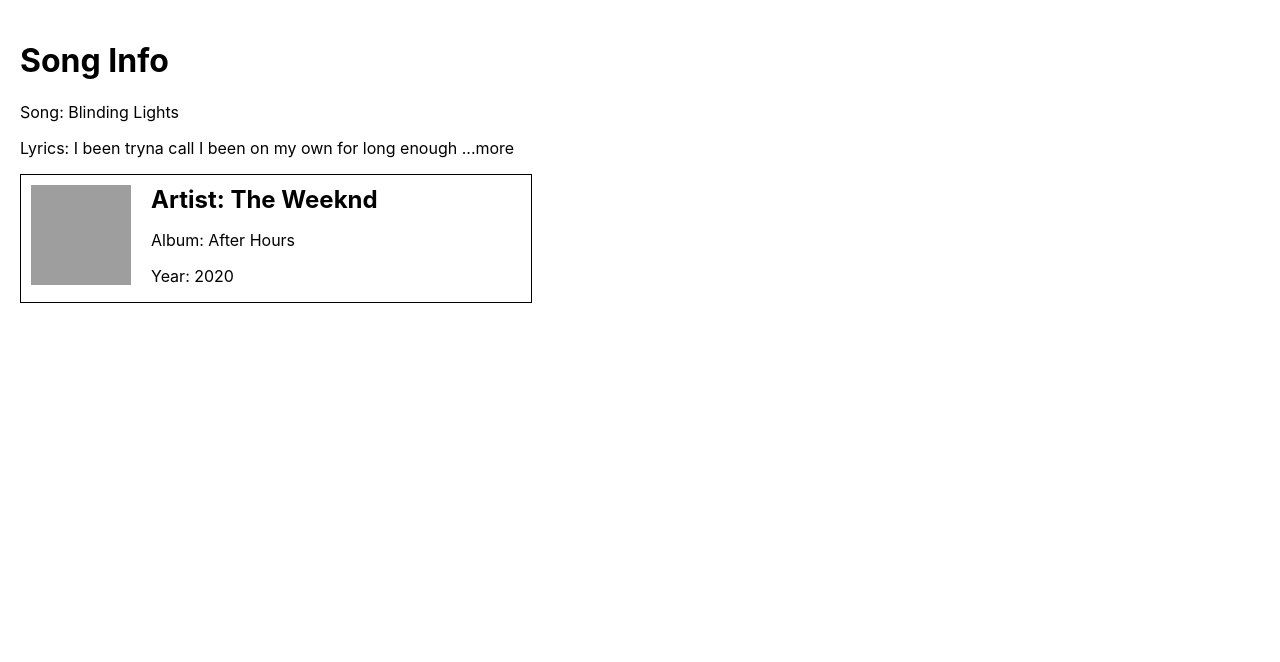
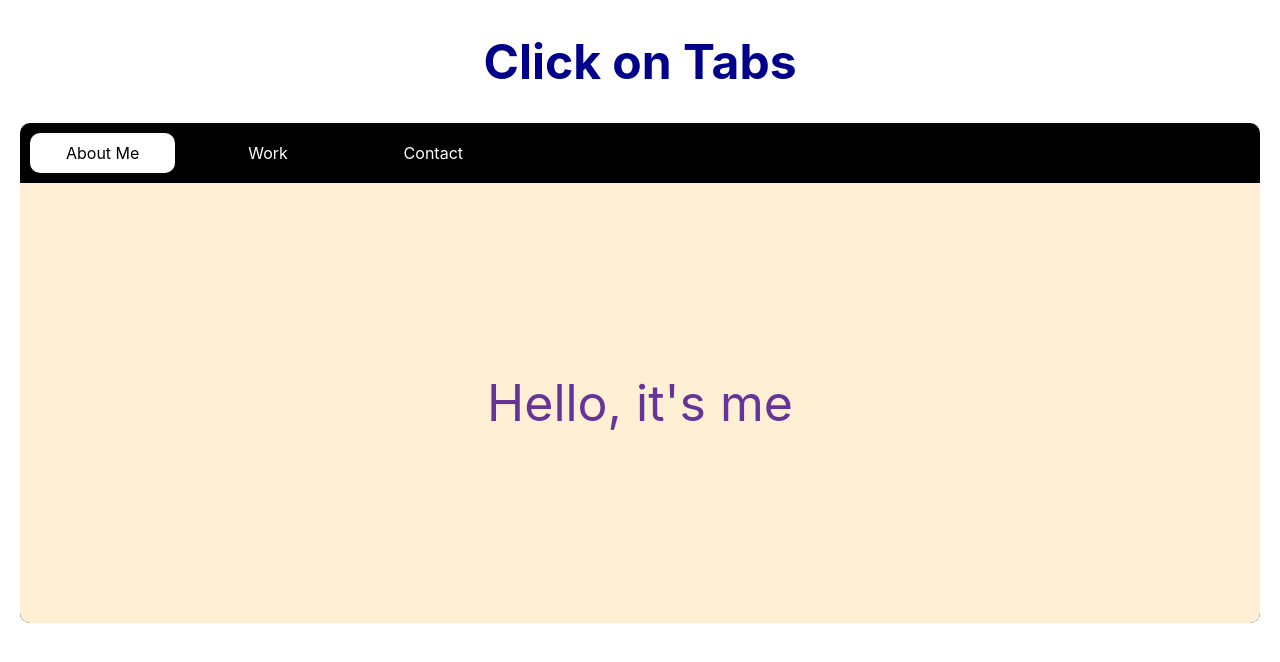
Before and after one commit to sandeepap11/react-training, a React (Create React App) app: page / in a window 1280 px wide. Shown: the top 662 px of the page. Built offline with nearby package versions, Linux system fonts and the light colour scheme; grey boxes are pictures that could not be loaded.

Commit message:
styling components

```diff
--- a/package.json
+++ b/package.json
@@ -6,9 +6,11 @@
     "@testing-library/jest-dom": "^4.2.4",
     "@testing-library/react": "^9.3.2",
     "@testing-library/user-event": "^7.1.2",
+    "node-sass": "^4.14.1",
     "react": "^16.13.1",
     "react-dom": "^16.13.1",
-    "react-scripts": "3.4.1"
+    "react-scripts": "3.4.1",
+    "styled-components": "^5.1.1"
   },
   "scripts": {
     "start": "react-scripts start",
--- a/src/App.js
+++ b/src/App.js
@@ -1,14 +1,13 @@
 import React from "react";
-import "./App.css";
-import SongInfo from "./components/SongInfo";
-import AlbumInfo from "./components/AlbumInfo";
+import "./styles/CSSStyles.css";
+import TabsList from "./components/TabsList";
 
 class App extends React.Component {
   render() {
     return (
       <div className="App">
-        <SongInfo />
-        <AlbumInfo />
+        <h1 className="app-header">Click on Tabs</h1>
+        <TabsList />
       </div>
     );
   }
--- a/src/components/AlbumInfo.js
+++ /dev/null
@@ -1,20 +0,0 @@
-import React, { Component } from "react";
-import { SONG_DATA } from "../utils/Data";
-
-class AlbumInfo extends Component {
-  render() {
-    const { artist, album, year, albumCover } = SONG_DATA;
-    return (
-      <div className="App-album">
-        <img src={albumCover} />
-        <div>
-          <h2>Artist: {artist}</h2>
-          <p>Album: {album}</p>
-          <p>Year: {year}</p>
-        </div>
-      </div>
-    );
-  }
-}
-
-export default AlbumInfo;
--- a/src/components/SongInfo.js
+++ /dev/null
@@ -1,17 +0,0 @@
-import React, { Component } from "react";
-import { SONG_DATA } from "../utils/Data";
-
-class SongInfo extends Component {
-  render() {
-    const { songName, lyrics } = SONG_DATA;
-    return (
-      <>
-        <h1>Song Info</h1>
-        <div className="App-song">Song: {songName}</div>
-        <p className="App-lyrics">Lyrics: {lyrics}</p>
-      </>
-    );
-  }
-}
-
-export default SongInfo;
--- /dev/null
+++ b/src/components/Tab.js
@@ -0,0 +1,20 @@
+import React, { Component } from "react";
+
+class Tab extends Component {
+  render() {
+    const { tab, isSelected } = this.props;
+    return (
+      <li
+        style={{
+          backgroundColor: !isSelected ? "black" : "white",
+          color: isSelected ? "black" : "white"
+        }}
+        onClick={this.props.onSelectTab}
+      >
+        {tab.name}
+      </li>
+    );
+  }
+}
+
+export default Tab;
--- /dev/null
+++ b/src/components/TabsList.js
@@ -0,0 +1,62 @@
+import React, { Component } from "react";
+import Tab from "./Tab";
+import "../styles/SASSStyles.scss";
+import styled from "styled-components";
+
+class TabsList extends Component {
+  state = {
+    selectedTab: 1
+  };
+
+  onSelectTab = selectedTab => this.setState({ selectedTab });
+
+  render() {
+    const viewIndex = TABS.findIndex(tab => tab.id === this.state.selectedTab);
+    return (
+      <div className="tabs-main">
+        <ul>
+          {TABS.map(tab => (
+            <Tab
+              tab={tab}
+              key={tab.id}
+              onSelectTab={() => this.onSelectTab(tab.id)}
+              isSelected={this.state.selectedTab === tab.id}
+            />
+          ))}
+        </ul>
+        <div>{TABS[viewIndex].view}</div>
+      </div>
+    );
+  }
+}
+
+export default TabsList;
+
+const StyledDiv = styled.div`
+  padding: 20px;
+  background: papayawhip;
+  font-size: 50px;
+  color: rebeccapurple;
+  height: 400px;
+  display: grid;
+  place-items: center;
+  border-radius: 0 0 10px 10px;
+`;
+
+const TABS = [
+  {
+    id: 1,
+    name: "About Me",
+    view: <StyledDiv>Hello, it's me</StyledDiv>
+  },
+  {
+    id: 2,
+    name: "Work",
+    view: <StyledDiv>This is what I do</StyledDiv>
+  },
+  {
+    id: 3,
+    name: "Contact",
+    view: <StyledDiv>Reach me out here</StyledDiv>
+  }
+];
--- /dev/null
+++ b/src/styles/CSSStyles.css
@@ -0,0 +1,6 @@
+.app-header {
+  color: darkblue;
+  font-weight: bold;
+  font-size: 48px;
+  text-align: center;
+}
--- /dev/null
+++ b/src/styles/SASSStyles.scss
@@ -0,0 +1,25 @@
+.tabs-main {
+  background-color: black;
+  margin: 20px;
+  border-radius: 10px;
+
+  ul {
+    color: antiquewhite;
+    display: flex;
+    width: 40%;
+    justify-content: space-between;
+    margin: 0;
+    padding: 0;
+
+    li {
+      background-color: black;
+      list-style: none;
+      height: 40px;
+      margin: 10px;
+      width: 150px;
+      border-radius: 10px;
+      display: grid;
+      place-items: center;
+    }
+  }
+}
--- a/src/utils/Data.js
+++ /dev/null
@@ -1,10 +0,0 @@
-export const SONG_DATA = {
-  songId: 12882,
-  songName: "Blinding Lights",
-  artist: "The Weeknd",
-  album: "After Hours",
-  year: 2020,
-  albumCover: "https://i.redd.it/anouj5rm7rg41.jpg",
-  lyrics: `I been tryna call
-    I been on my own for long enough ...more`
-};
```
Also changed, not shown: 2 other files (tests, documents, lock files or other folders).
